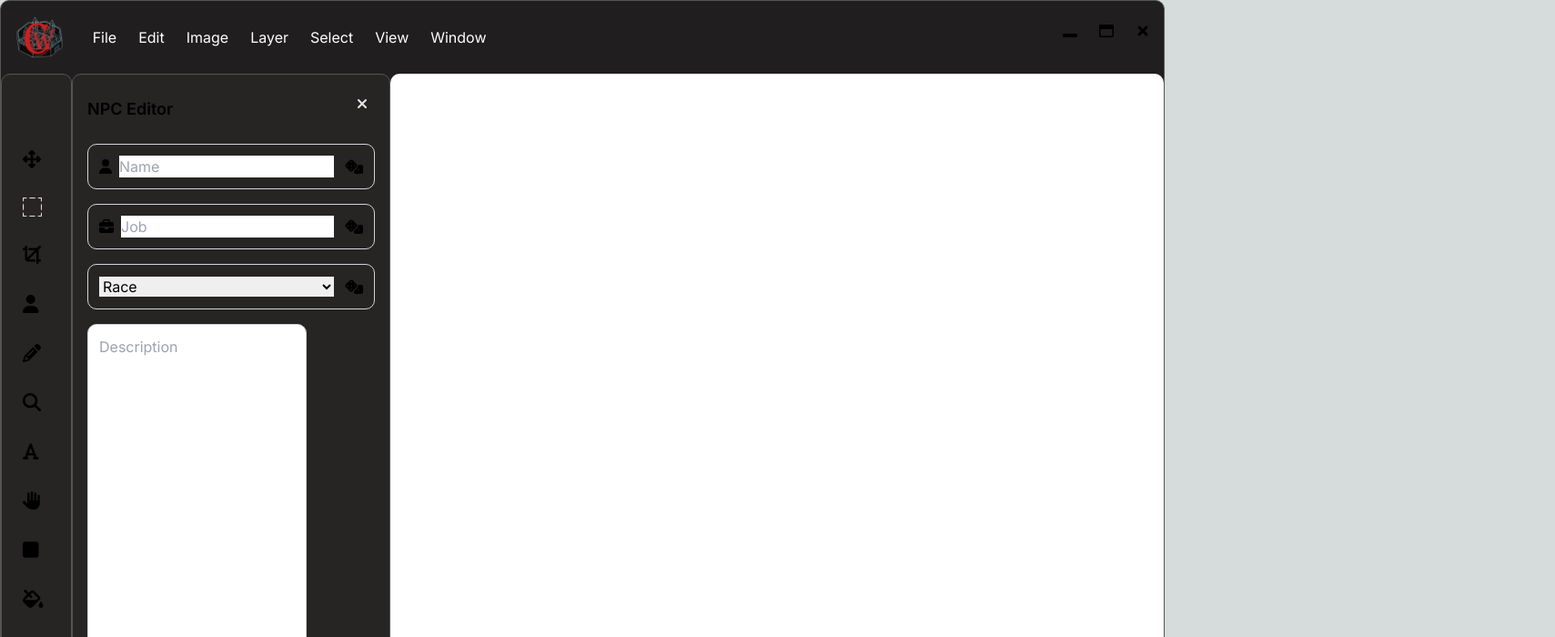
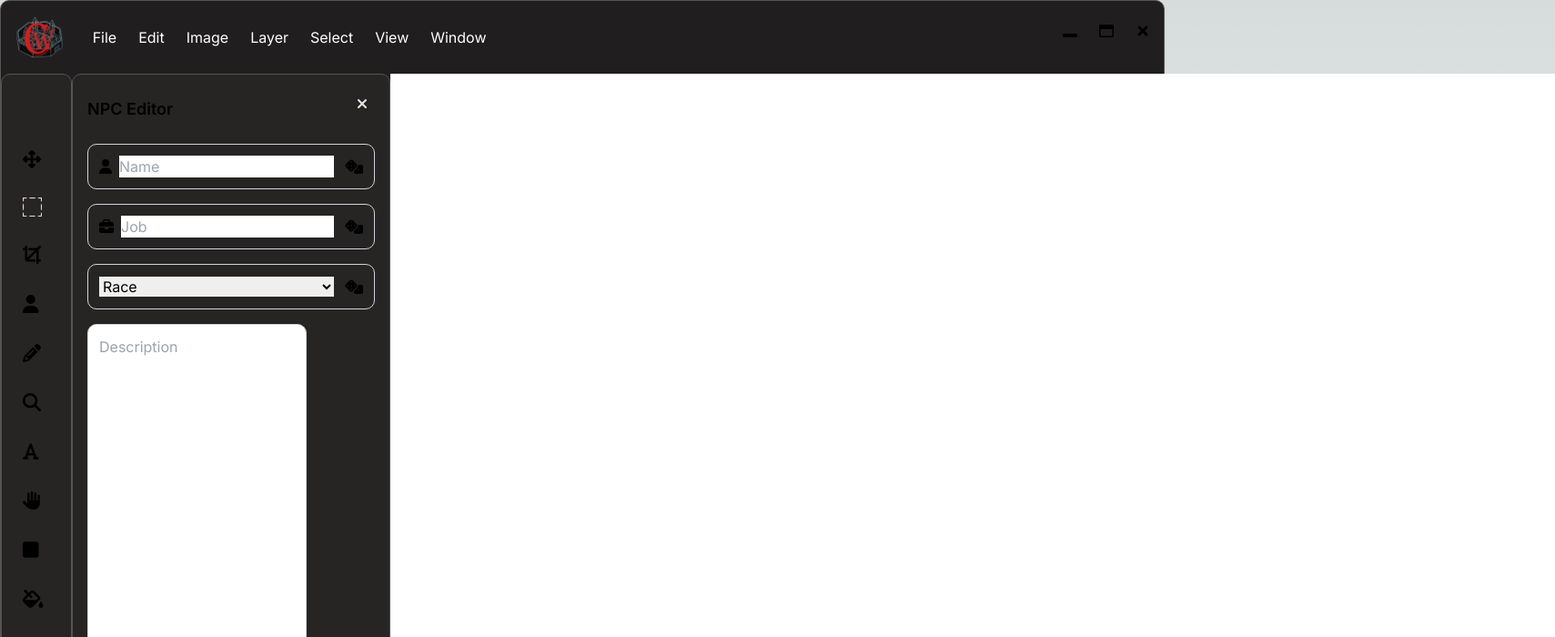
Before and after one commit to VioleGracex/pr_5, a Next.js app: page / in a window 1280 px wide. Shown: the top 700 px of the page at 91% size, 1709 px wide, since content can reach past the window. Built offline with nearby package versions, Linux system fonts and the light colour scheme.

Commit message:
0.8.9
fixed npc token offset

```diff
--- a/src/app/Components/tools/Objects/NPCToken.tsx
+++ b/src/app/Components/tools/Objects/NPCToken.tsx
@@ -26,8 +26,8 @@ const NPCToken: React.FC<NPCTokenProps> = ({
   useEffect(() => {
     const handleMouseMove = (event: MouseEvent) => {
       if (isDragging && tokenRef.current) {
-        const updatedX = event.clientX - tokenRef.current.offsetWidth - offsetX;
-        const updatedY = event.clientY - tokenRef.current.offsetHeight - offsetY;
+        const updatedX = event.clientX - tokenRef.current.offsetWidth;// - offsetX;
+        const updatedY = event.clientY - tokenRef.current.offsetHeight;// - offsetY;
         setPosition({ x: updatedX, y: updatedY });
       }
     };
--- a/src/app/Panels/CanvasContext.tsx
+++ b/src/app/Panels/CanvasContext.tsx
@@ -128,9 +128,11 @@ export const CanvasProvider: React.FC<CanvasProviderProps> = ({ children, canvas
     }
   };
 
-  const createNPCToken = (event: React.MouseEvent<HTMLCanvasElement>) => {
-    const { offsetX = 0, offsetY = 0 } = event.nativeEvent;
-
+  const createNPCToken = ({ nativeEvent }: React.MouseEvent<HTMLCanvasElement>) => {
+    //const { offsetX = 0, offsetY = 0 } = event.nativeEvent;
+    const offsetX = nativeEvent.clientX;
+    const offsetY = nativeEvent.clientY;
+    //check for panels from all sides to fix offset
     // Create a new NPC token with default values
     const newToken = (
       <NPCToken
--- a/src/app/globals.css
+++ b/src/app/globals.css
@@ -72,3 +72,17 @@ body {
   height: 200px; /* Set the desired expanded height */
   z-index: 999;
 }
+
+/* Add this CSS to your stylesheet */
+.canvas-container {
+  position: relative;
+  width: 100%;
+  height: 100%;
+}
+
+
+.panel-wrapper {
+  position: fixed; /* Position panels fixed to prevent affecting canvas */
+  z-index: 2; /* Ensure panels are above canvas */
+  /* Additional styling for panel wrappers */
+}
--- a/src/app/page.tsx
+++ b/src/app/page.tsx
@@ -54,24 +54,25 @@ const Home: React.FC = () => {
 
   return (
     <DndProvider backend={HTML5Backend}>
-      <div className="flex flex-col h-screen bg-Menu-panel rounded">
+      <div className="flex flex-col h-screen bg-Menu-panel rounded relative">
         <MenuBar />
 
         <div className="flex flex-1">
-          <div id="leftPanelWrapper" style={{display: 'block'}}>
+          <div id="leftPanelWrapper" style={{ display: 'block' }}>
             <LeftPanel />
           </div>
-          <div id="rightPanelWrapper" style={{display: 'none'}}>
+          <div id="rightPanelWrapper" style={{ display: 'none' }}>
             <RightPanel numberOfLayers={layersStackRef.current.length} />
           </div>
-          <div id="npcEditorPanelWrapper" style={{display: 'block'}} >
+          <div id="npcEditorPanelWrapper" style={{ display: 'block' }}>
             <NpcEditorPanel />
           </div>
-          <div className="flex-1 relative overflow-hidden rounded">
+          <div >
             {canvasList.map((canvasId, index) => (
               <React.Fragment key={canvasId}>
                 {!isCanvasHidden[canvasId] && (
-                  <div style={{ position: 'absolute' }}>
+                  <div >
+                    {/* Set z-index to 1 to keep canvas above background */}
                     <CanvasProvider canvasId={canvasId} strokeColor={currentColor}>
                       <Canvas />
                     </CanvasProvider>
@@ -80,7 +81,8 @@ const Home: React.FC = () => {
               </React.Fragment>
             ))}
           </div>
-          <div id="palettePanelWrapper" style={{ position: 'fixed', top: '50%', left: '50%', transform: 'translate(-50%, -50%)', display: 'none'}}>
+          <div id="palettePanelWrapper" style={{ position: 'fixed', top: '50%', left: '50%', transform: 'translate(-50%, -50%)', display: 'none', zIndex: 2 }}>
+            {/* Set z-index to 2 to ensure palette panel is above canvas */}
             {/* Render palette panel content here */}
             <PalettePanel
               selectedColor={currentColor}
@@ -95,6 +97,7 @@ const Home: React.FC = () => {
       </div>
     </DndProvider>
   );
+
 };
 
 export default Home;
```
